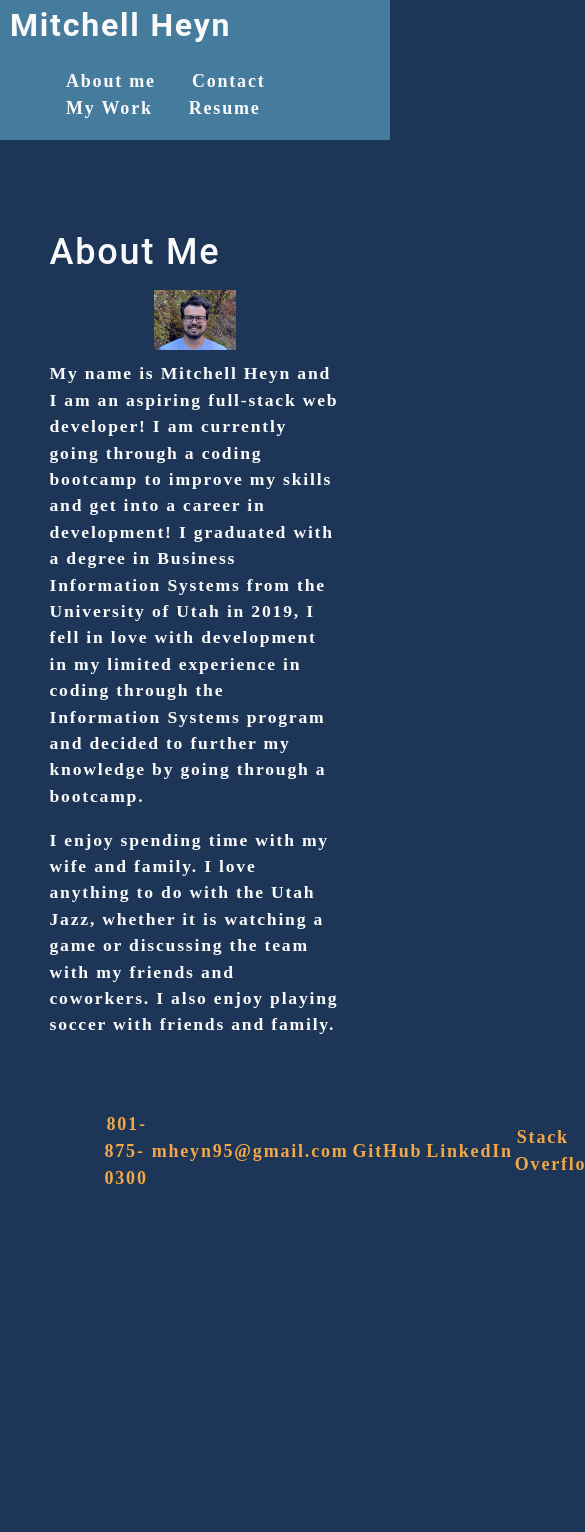
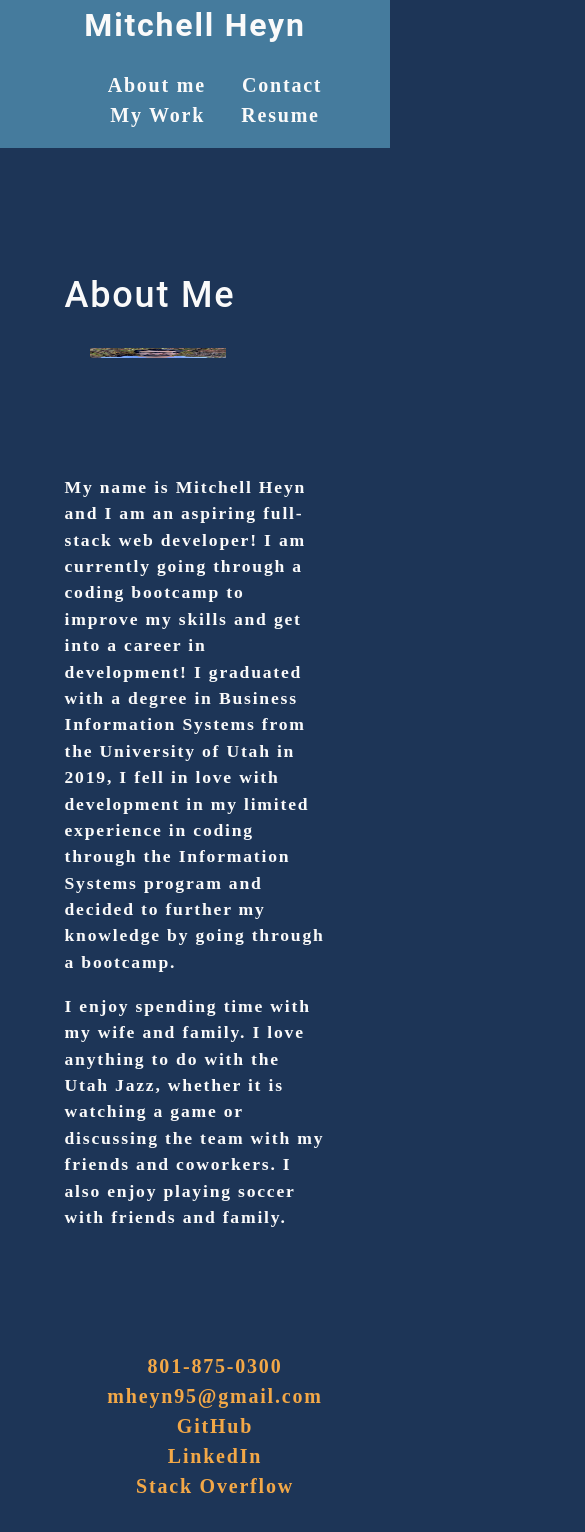
Before and after one commit to Mheyn95/portfolio, a React (Create React App) app: page / in a window 390 px wide. Shown: the top 1532 px of the page, 585 px wide, since content can reach past the window. Before the commit the page ends 1275 px from the top, so only its background shows below. Built offline with nearby package versions, Linux system fonts and the light colour scheme.

Commit message:
final upload

```diff
--- a/package.json
+++ b/package.json
@@ -2,6 +2,7 @@
   "name": "mheyn95.github.io",
   "version": "0.1.0",
   "private": true,
+  "homepage": "http://<username>.github.io/photo-port",
   "dependencies": {
     "react": "^17.0.2",
     "react-dom": "^17.0.2",
@@ -34,5 +35,8 @@
       "last 1 firefox version",
       "last 1 safari version"
     ]
+  },
+  "devDependencies": {
+    "gh-pages": "^3.1.0"
   }
 }
--- a/src/App.js
+++ b/src/App.js
@@ -1,5 +1,5 @@
 import React, { useState } from "react";
-import Nav from "./components/Nav";
+import Header from "./components/Header";
 import About from "./components/About";
 import Portfolio from "./components/Portfolio";
 import ContactForm from "./components/Contact";
@@ -14,7 +14,10 @@ function App() {
   });
   return (
     <div>
-      <Nav userRequest={userRequest} setUserRequest={setUserRequest}></Nav>
+      <Header
+        userRequest={userRequest}
+        setUserRequest={setUserRequest}
+      ></Header>
       <main>
         {!userRequest.contactSelected ? (
           !userRequest.portfolioSelected ? (
--- a/src/components/Nav/index.js
+++ b/src/components/Header/index.js
@@ -1,6 +1,6 @@
 import React from "react";
 
-function Nav(props) {
+function Header(props) {
   const {
     contactSelected,
     portfolioSelected,
@@ -83,4 +83,4 @@ function Nav(props) {
   );
 }
 
-export default Nav;
+export default Header;
--- a/src/index.css
+++ b/src/index.css
@@ -439,3 +439,103 @@ a {
 .navbar {
   background-color: var(--accent-1-color);
 }
+
+/* media query for small screens that are bigger than tablets */
+@media screen and (max-width: 980px) {
+  header {
+    padding-bottom: 0;
+    justify-content: center;
+    position: relative;
+  }
+
+  header h1 {
+    width: 100%;
+    text-align: center;
+  }
+
+  header nav ul {
+    margin-top: 20px;
+    width: 100%;
+    justify-content: center;
+  }
+
+  header nav ul li a {
+    font-size: 20px;
+  }
+
+  .hero {
+    justify-content: center;
+  }
+
+  .section-title {
+    width: 80%;
+  }
+}
+
+/* media query for tablets */
+@media screen and (max-width: 768px) {
+  section {
+    padding: 30px 15px;
+    display: flex;
+    flex-wrap: wrap;
+  }
+
+  .hero {
+    text-align: center;
+    height: 200px;
+  }
+
+  .section-header {
+    border-right: none;
+    border-bottom: 5px solid var(--accent-2-color);
+    width: 100%;
+  }
+  .information p {
+    font-size: 20px;
+  }
+
+  .work-grid-container {
+    grid-template-columns: repeat(2, 1fr);
+    width: 150%;
+    margin: 15px;
+  }
+
+  .first-project {
+    grid-column: 1 / span 2;
+    grid-row: 1 / span 1;
+  }
+
+  .second-project {
+    grid-column: 1 / span 1;
+    grid-row: 2 / span 1;
+  }
+
+  .image {
+    width: 50%;
+    /* height: 30%; */
+    margin: 15px;
+  }
+
+  .contact-links ul {
+    display: block;
+    text-align: center;
+  }
+
+  .contact-links ul li {
+    font-size: 20px;
+  }
+}
+
+/* the following media queries adjust the image of me to fit better on small screens */
+@media screen and (max-width: 610px) {
+  .image {
+    height: 30%;
+  }
+}
+
+@media screen and (max-width: 470px) {
+  .image {
+    width: 60%;
+    height: 20%;
+  }
+}
```
Also changed, not shown: 2 other files (tests, documents, lock files or other folders).
